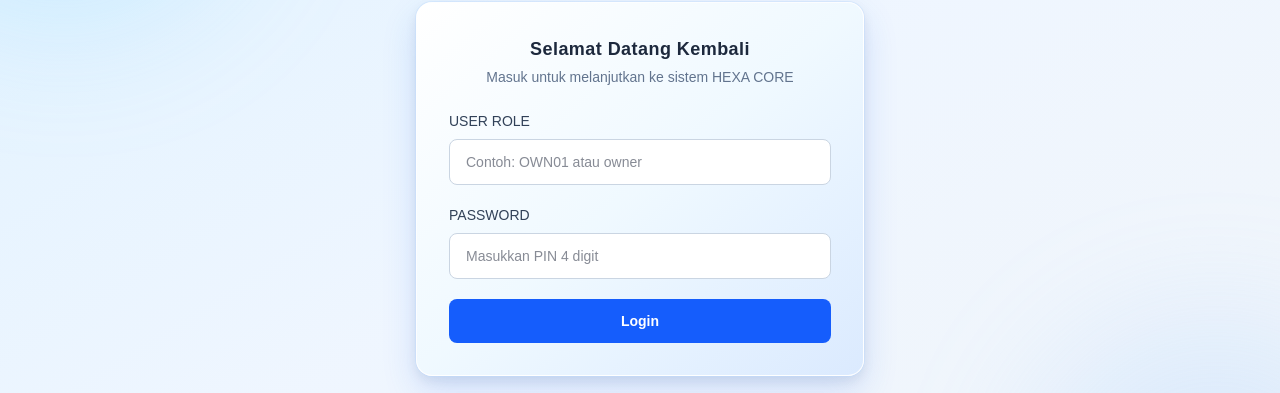
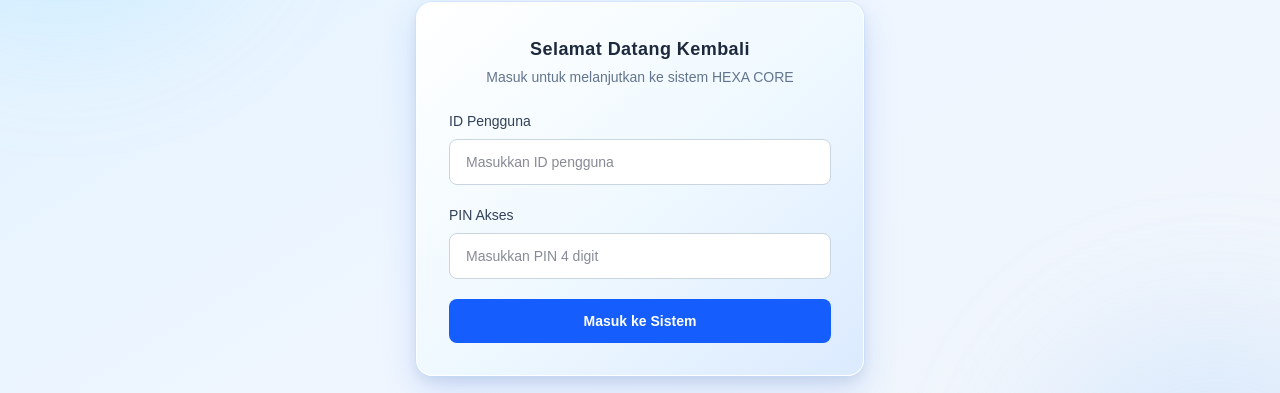
Before and after one commit to dawudsw0491-cell/erp-distribution, a Next.js app: page /login in a window 1280 px wide. Shown: the part 225-618 px from the top of the page. Built offline with nearby package versions, Linux system fonts and the light colour scheme.

Commit message:
ui(login): clarify user ID and PIN field labels

```diff
--- a/app/login/login-form.tsx
+++ b/app/login/login-form.tsx
@@ -43,7 +43,7 @@ export default function LoginForm() {
     <form onSubmit={handleLogin} className="space-y-5">
       <div>
         <label htmlFor="identifier" className="mb-2 block text-sm font-medium text-slate-700">
-          USER ROLE
+          ID Pengguna
         </label>
         <input
           id="identifier"
@@ -52,14 +52,14 @@ export default function LoginForm() {
           required
           value={identifier}
           onChange={(event) => setIdentifier(event.target.value)}
-          placeholder="Contoh: OWN01 atau owner"
+          placeholder="Masukkan ID pengguna"
           className="w-full rounded-lg border border-slate-300 bg-white px-4 py-3 text-sm text-slate-900 outline-none focus:border-blue-500 focus:ring-2 focus:ring-blue-100"
         />
       </div>
 
       <div>
         <label htmlFor="pin" className="mb-2 block text-sm font-medium text-slate-700">
-          PASSWORD
+          PIN Akses
         </label>
         <input
           id="pin"
@@ -87,7 +87,7 @@ export default function LoginForm() {
         disabled={isLoading}
         className="w-full rounded-lg bg-blue-600 px-4 py-3 text-sm font-semibold text-white transition hover:bg-blue-700 disabled:cursor-not-allowed disabled:opacity-60"
       >
-        {isLoading ? "Memproses..." : "Login"}
+        {isLoading ? "Memverifikasi..." : "Masuk ke Sistem"}
       </button>
     </form>
   );
```
